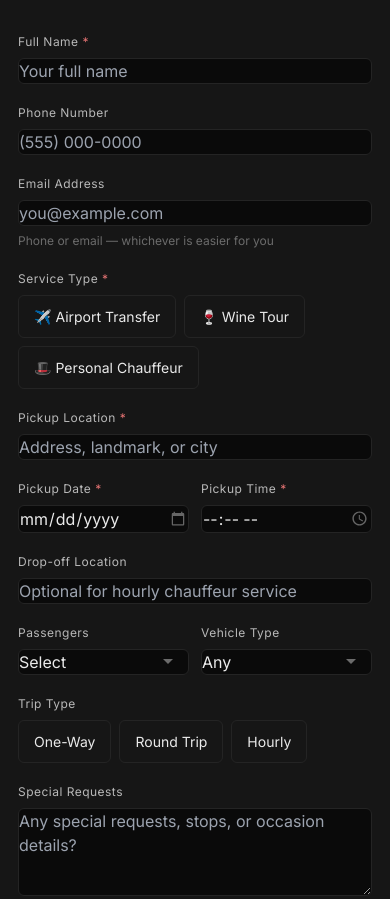
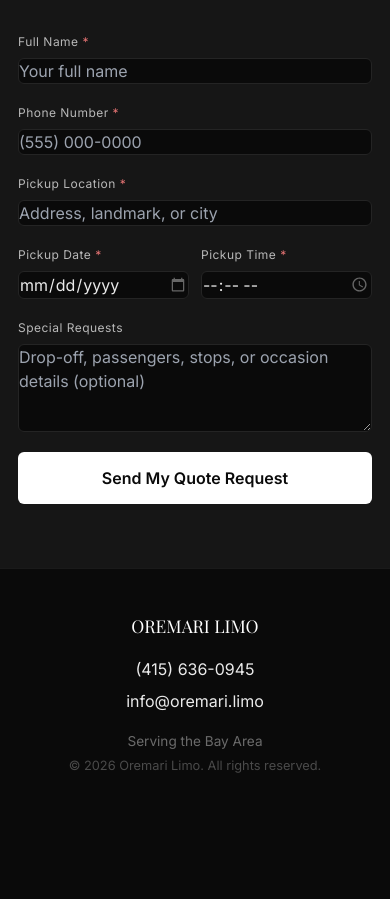
Before and after one commit to mansurucuoqlu/oremariblinde, a plain HTML site: page index.html in a window 390 px wide. Shown: the part 2643-3542 px from the top of the page. After the commit the page ends 3463 px from the top, so only its background shows below. Drawn offline with nearby package versions, Linux system fonts and the light colour scheme.

Commit message:
Simplify quote form to essential fields
Keep name, phone (now required), pickup location, date, time and special
requests. Fix outdated phone number in the submit error message.

Co-Authored-By: Claude Opus 5.5 <noreply@anthropic.com>

```diff
--- a/index.html
+++ b/index.html
@@ -182,29 +182,9 @@
 
       <!-- Phone -->
       <div class="field">
-        <label class="lbl" for="f-phone">Phone Number</label>
+        <label class="lbl" for="f-phone">Phone Number <span style="color:#E57373;">*</span></label>
         <input type="tel" id="f-phone" name="phone" placeholder="(555) 000-0000" inputmode="numeric" autocomplete="tel" />
         <p class="err" id="e-phone">Enter a valid phone number</p>
-      </div>
-
-      <!-- Email -->
-      <div class="field" style="margin-bottom:6px;">
-        <label class="lbl" for="f-email">Email Address</label>
-        <input type="email" id="f-email" name="email" placeholder="you@example.com" autocomplete="email" />
-        <p class="err" id="e-email">Enter a valid email address</p>
-      </div>
-      <p style="font-size:12px; color:#6B6B6B; margin-bottom:20px;">Phone or email — whichever is easier for you</p>
-      <p class="err on" id="e-contact" style="display:none; margin-top:-14px; margin-bottom:14px;">We need either a phone or email to reach you</p>
-
-      <!-- Service Type -->
-      <div class="field">
-        <label class="lbl">Service Type <span style="color:#E57373;">*</span></label>
-        <div class="pill-group">
-          <label class="pill"><input type="radio" name="service_type" value="Airport Transfer" />&#9992;&#65039; Airport Transfer</label>
-          <label class="pill"><input type="radio" name="service_type" value="Wine Tour" />&#127863; Wine Tour</label>
-          <label class="pill"><input type="radio" name="service_type" value="Personal Chauffeur" />&#127913; Personal Chauffeur</label>
-        </div>
-        <p class="err" id="e-service">Please select a service type</p>
       </div>
 
       <!-- Pickup Location -->
@@ -224,48 +204,17 @@
         <div>
           <label class="lbl" for="f-time">Pickup Time <span style="color:#E57373;">*</span></label>
           <input type="time" id="f-time" name="pickup_time" />
-          <p class="err" id="e-time">Pickup time has already passed</p>
-        </div>
-      </div>
-
-      <!-- Drop-off (optional) -->
-      <div class="field">
-        <label class="lbl" for="f-dropoff">Drop-off Location</label>
-        <input type="text" id="f-dropoff" name="dropoff_location" placeholder="Optional for hourly chauffeur service" />
-      </div>
-
-      <!-- Passengers & Vehicle -->
-      <div class="two-col field">
-        <div>
-          <label class="lbl" for="f-pax">Passengers</label>
-          <select id="f-pax" name="passengers"><option value="">Select</option></select>
-        </div>
-        <div>
-          <label class="lbl" for="f-vehicle">Vehicle Type</label>
-          <select id="f-vehicle" name="vehicle_type">
-            <option value="">Any</option>
-            <option>Sedan</option><option>SUV</option><option>Stretch Limo</option><option>Sprinter Van</option><option>Party Bus</option>
-          </select>
-        </div>
-      </div>
-
-      <!-- Trip Type -->
-      <div class="field">
-        <label class="lbl">Trip Type</label>
-        <div class="pill-group">
-          <label class="pill"><input type="radio" name="trip_type" value="One-Way" />One-Way</label>
-          <label class="pill"><input type="radio" name="trip_type" value="Round Trip" />Round Trip</label>
-          <label class="pill"><input type="radio" name="trip_type" value="Hourly" />Hourly</label>
+          <p class="err" id="e-time">Please choose a future pickup time</p>
         </div>
       </div>
 
       <!-- Notes -->
       <div class="field">
         <label class="lbl" for="f-notes">Special Requests</label>
-        <textarea id="f-notes" name="notes" placeholder="Any special requests, stops, or occasion details?"></textarea>
+        <textarea id="f-notes" name="notes" placeholder="Drop-off, passengers, stops, or occasion details (optional)"></textarea>
       </div>
 
-      <p class="err" id="e-submit" style="font-size:14px; margin-bottom:12px;">Something went wrong — please call (920) 400-6406 or try again</p>
+      <p class="err" id="e-submit" style="font-size:14px; margin-bottom:12px;">Something went wrong — please call (415) 636-0945 or try again</p>
       <button type="submit" id="submit-btn" class="btn btn-white" style="width:100%; font-size:16px; min-height:52px;">Send My Quote Request</button>
     </form>
   </div>
@@ -289,25 +238,12 @@
   // Year
   document.getElementById('yr').textContent = new Date().getFullYear();
 
-  // Populate passengers
-  const pax = document.getElementById('f-pax');
-  for (let i = 1; i <= 20; i++) { const o = document.createElement('option'); o.value = o.textContent = i; pax.appendChild(o); }
-
   // Set date min to today
   function todayStr() {
     const d = new Date();
     return [d.getFullYear(), String(d.getMonth()+1).padStart(2,'0'), String(d.getDate()).padStart(2,'0')].join('-');
   }
   document.getElementById('f-date').min = todayStr();
-
-  // Radio pill toggle
-  document.querySelectorAll('.pill').forEach(pill => {
-    pill.addEventListener('click', () => {
-      const name = pill.querySelector('input').name;
-      document.querySelectorAll(`.pill input[name="${name}"]`).forEach(r => r.closest('.pill').classList.remove('on'));
-      pill.classList.add('on');
-    });
-  });
 
   // Floating button — fade out when quote form is visible
   const floatEl = document.getElementById('float');
@@ -327,7 +263,6 @@
     document.querySelectorAll('.field-error').forEach(e => e.classList.remove('field-error'));
   }
   function validPhone(v) { return v.replace(/\D/g,'').length >= 10; }
-  function validEmail(v) { return /^[^\s@]+@[^\s@]+\.[^\s@]+$/.test(v); }
 
   form.addEventListener('submit', async e => {
     e.preventDefault();
@@ -336,20 +271,13 @@
 
     const name  = document.getElementById('f-name').value.trim();
     const phone = document.getElementById('f-phone').value.trim();
-    const email = document.getElementById('f-email').value.trim();
     const date  = document.getElementById('f-date').value;
     const time  = document.getElementById('f-time').value;
     const pickup = document.getElementById('f-pickup').value.trim();
-    const service = form.querySelector('input[name="service_type"]:checked');
     const today = todayStr();
 
     if (!name)    { err('e-name', true);    ferr('f-name', true);   ok = false; }
-    if (phone && !validPhone(phone)) { err('e-phone', true); ferr('f-phone', true); ok = false; }
-    if (email && !validEmail(email)) { err('e-email', true); ferr('f-email', true); ok = false; }
-    if (!phone && !email) {
-      err('e-contact', true); ferr('f-phone', true); ferr('f-email', true); ok = false;
-    }
-    if (!service) { err('e-service', true); ok = false; }
+    if (!validPhone(phone)) { err('e-phone', true); ferr('f-phone', true); ok = false; }
     if (!pickup)  { err('e-pickup', true);  ferr('f-pickup', true); ok = false; }
     if (!date || date < today) { err('e-date', true); ferr('f-date', true); ok = false; }
     if (!time) {
```
